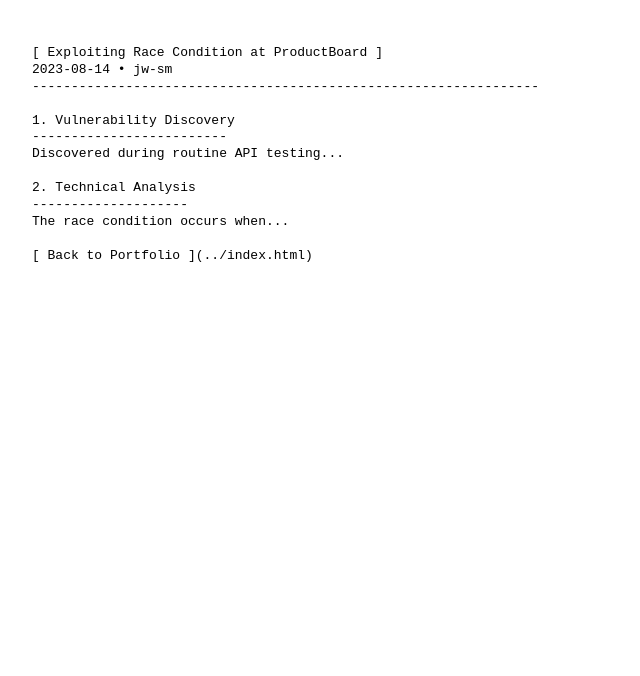
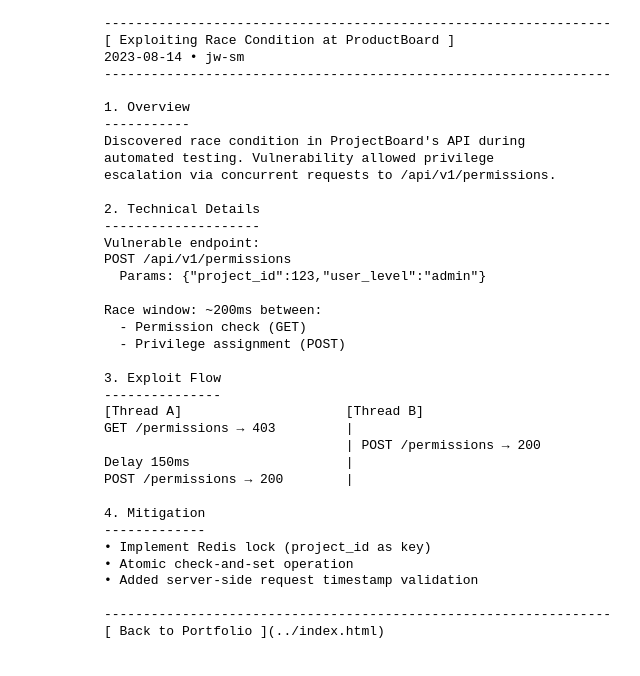
Before and after one commit to jw-sm/jw-sm.github.io, a plain HTML site: page writeups/race_conditions.html in a window 1280 px wide. Shown: the whole page, without its empty margins (224-864 px from the left). Drawn offline with Linux system fonts and the light colour scheme.

Commit message:
writeup structure

```diff
--- a/writeups/race_conditions.html
+++ b/writeups/race_conditions.html
@@ -1,32 +1,70 @@
 <!DOCTYPE html>
 <html>
 <head>
-    <title>Race Condition Writeup</title>
+    <title>Race Condition Exploit</title>
+    <meta charset="UTF-8">
     <style>
         body {
+            background: #FFF;
+            color: #000;
             font-family: 'Courier New', monospace;
+            font-size: 13px;
             max-width: 80ch;
             margin: 0 auto;
-            padding: 2rem;
+            padding: 1rem;
             line-height: 1.3;
         }
-        pre { white-space: pre-wrap; }
+        pre {
+            white-space: pre-wrap;
+            margin: 0;
+        }
+        a {
+            color: #000;
+            text-decoration: none;
+        }
+        a:hover {
+            text-decoration: underline;
+        }
     </style>
 </head>
 <body>
 <pre>
+-----------------------------------------------------------------
 [ Exploiting Race Condition at ProductBoard ]
 2023-08-14 • jw-sm
 -----------------------------------------------------------------
 
-1. Vulnerability Discovery
--------------------------
-Discovered during routine API testing...
+1. Overview
+-----------
+Discovered race condition in ProjectBoard's API during
+automated testing. Vulnerability allowed privilege
+escalation via concurrent requests to /api/v1/permissions.
 
-2. Technical Analysis
+2. Technical Details
 --------------------
-The race condition occurs when...
+Vulnerable endpoint:
+POST /api/v1/permissions
+  Params: {"project_id":123,"user_level":"admin"}
 
+Race window: ~200ms between:
+  - Permission check (GET)
+  - Privilege assignment (POST)
+
+3. Exploit Flow
+---------------
+[Thread A]                     [Thread B]
+GET /permissions → 403         |
+                               | POST /permissions → 200
+Delay 150ms                    |
+POST /permissions → 200        |
+
+4. Mitigation
+-------------
+• Implement Redis lock (project_id as key)
+• Atomic check-and-set operation
+• Added server-side request timestamp validation
+
+-----------------------------------------------------------------
 [ Back to Portfolio ](../index.html)
 </pre>
 </body>
```
Also changed, not shown: writeups/test.txt (deleted).
